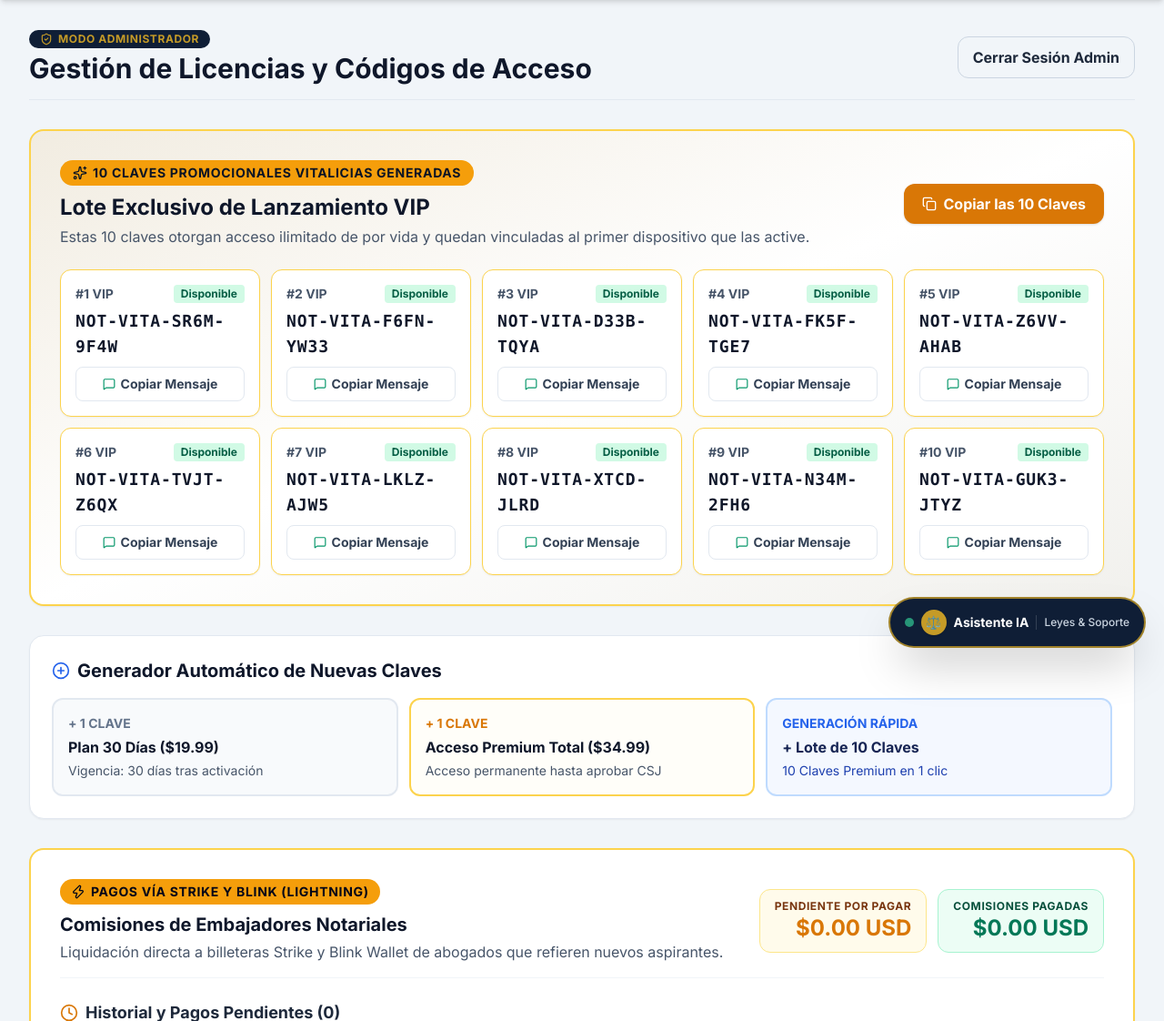
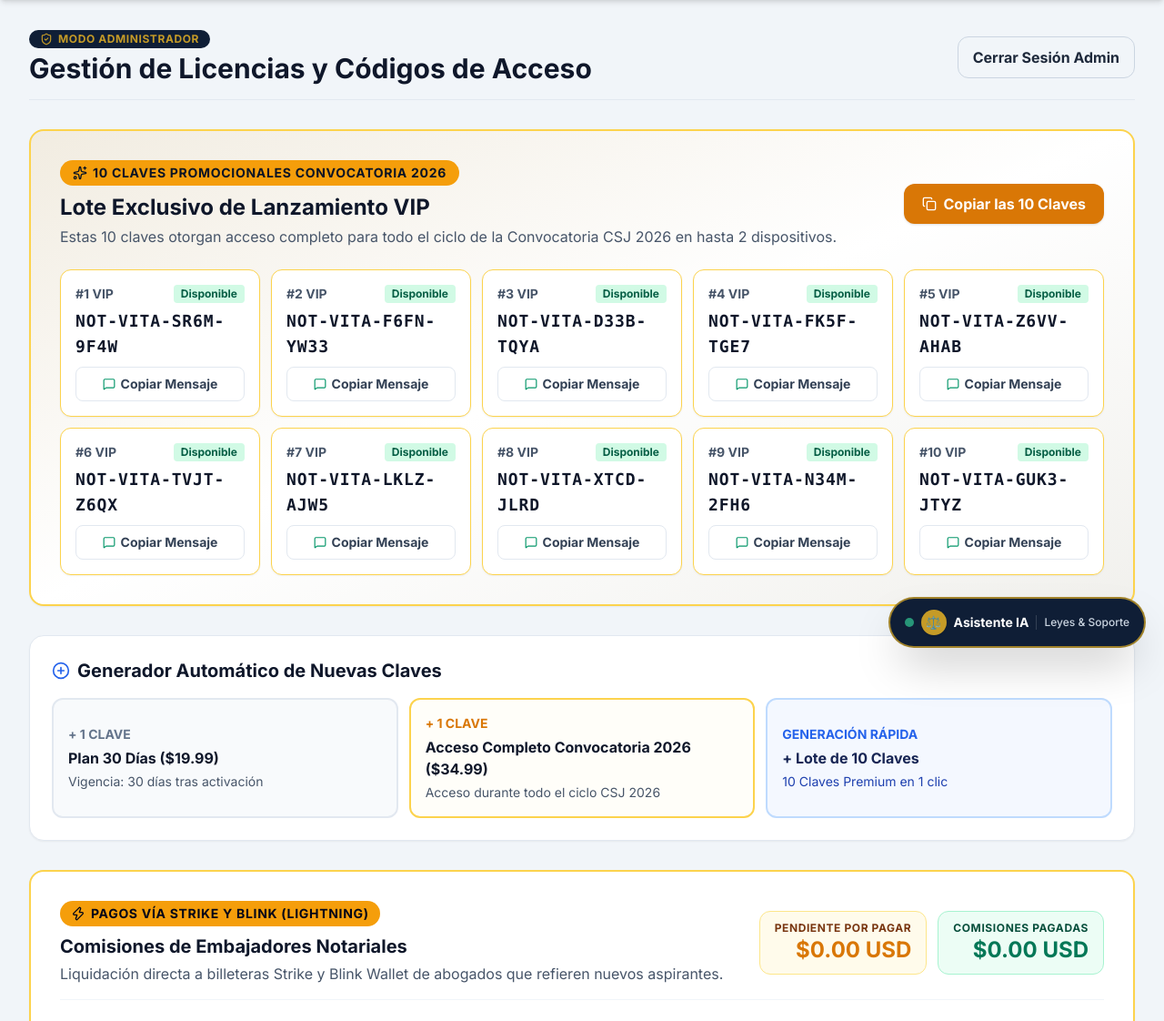
Before and after one commit to cryptos26/suficienciasv, a Flask app: page /admin in a window 1280 px wide. Shown: the part 68-1190 px from the top of the page at 91% size. Run offline with Flask 3, Linux system fonts and the light colour scheme; the visitor is signed in with stand-in values (Sample User, id 1); data comes from the database, SQL or seed files in the repository; data that the repository does not hold is empty; some libraries are stand-ins or nearby versions.

Commit message:
blindaje legal: actualizar termino vitalicio a Convocatoria CSJ 2026 en templates/admin.html

```diff
--- a/templates/admin.html
+++ b/templates/admin.html
@@ -61,13 +61,13 @@
             <div class="flex flex-col sm:flex-row items-start sm:items-center justify-between gap-4 mb-6">
                 <div>
                     <span class="inline-flex items-center gap-1.5 px-3.5 py-1 rounded-full bg-amber-500 text-navy-950 text-xs sm:text-sm font-black uppercase tracking-wider mb-2">
-                        <i data-lucide="sparkles" class="w-4 h-4"></i> 10 Claves Promocionales Vitalicias Generadas
+                        <i data-lucide="sparkles" class="w-4 h-4"></i> 10 Claves Promocionales Convocatoria 2026
                     </span>
                     <h2 class="text-xl sm:text-2xl font-bold text-slate-900">
                         Lote Exclusivo de Lanzamiento VIP
                     </h2>
                     <p class="text-base text-slate-600 mt-1">
-                        Estas 10 claves otorgan acceso ilimitado de por vida y quedan vinculadas al primer dispositivo que las active.
+                        Estas 10 claves otorgan acceso completo para todo el ciclo de la Convocatoria CSJ 2026 en hasta 2 dispositivos.
                     </p>
                 </div>
                 <button
@@ -119,10 +119,10 @@
                     <div class="text-sm text-slate-600 mt-1">Vigencia: 30 días tras activación</div>
                 </button>
 
-                <button onclick="generateKey('vitalicia', 'Licencia Premium Total')" class="p-4 rounded-xl border-2 border-amber-300 hover:border-amber-500 bg-amber-50/30 hover:bg-amber-50/60 text-left transition-all group">
+                <button onclick="generateKey('vitalicia', 'Acceso Completo Convocatoria CSJ 2026')" class="p-4 rounded-xl border-2 border-amber-300 hover:border-amber-500 bg-amber-50/30 hover:bg-amber-50/60 text-left transition-all group">
                     <div class="text-xs sm:text-sm font-extrabold text-amber-600 uppercase mb-1">+ 1 Clave</div>
-                    <div class="font-bold text-slate-900 text-base">Acceso Premium Total ($34.99)</div>
-                    <div class="text-sm text-slate-600 mt-1">Acceso permanente hasta aprobar CSJ</div>
+                    <div class="font-bold text-slate-900 text-base">Acceso Completo Convocatoria 2026 ($34.99)</div>
+                    <div class="text-sm text-slate-600 mt-1">Acceso durante todo el ciclo CSJ 2026</div>
                 </button>
 
                 <button onclick="generateBatch(10)" class="p-4 rounded-xl border-2 border-blue-200 bg-blue-50/70 hover:bg-blue-100/70 text-left transition-all">
@@ -431,7 +431,7 @@
     }
 
     async function generateBatch(count) {
-        if (!confirm(`¿Deseas generar un lote de ${count} claves vitalicias?`)) return;
+        if (!confirm(`¿Deseas generar un lote de ${count} claves para la Convocatoria CSJ 2026?`)) return;
         try {
             const res = await fetch('/admin/generar', {
                 method: 'POST',
@@ -440,7 +440,7 @@
             });
             const data = await res.json();
             if (data.success) {
-                alert(`¡Se han generado ${count} claves vitalicias exitosamente!`);
+                alert(`¡Se han generado ${count} claves para Convocatoria CSJ 2026 exitosamente!`);
                 location.reload();
             }
         } catch (e) {
```
